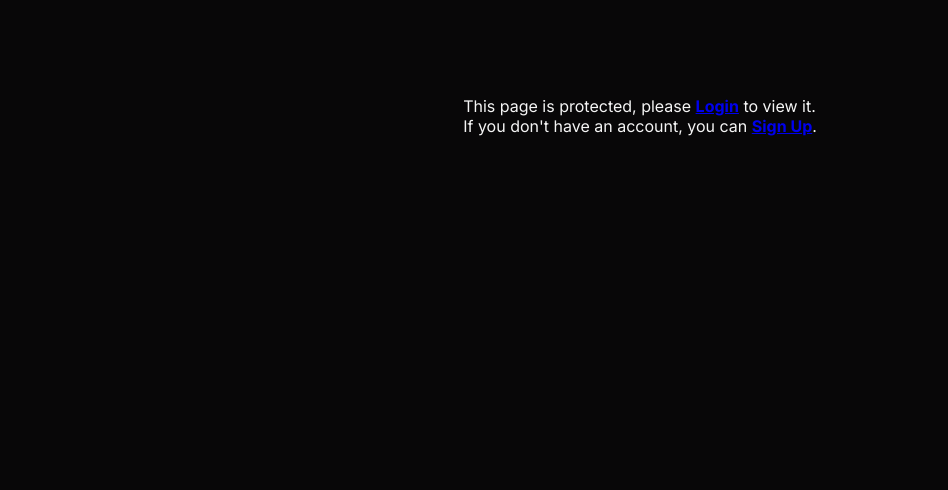
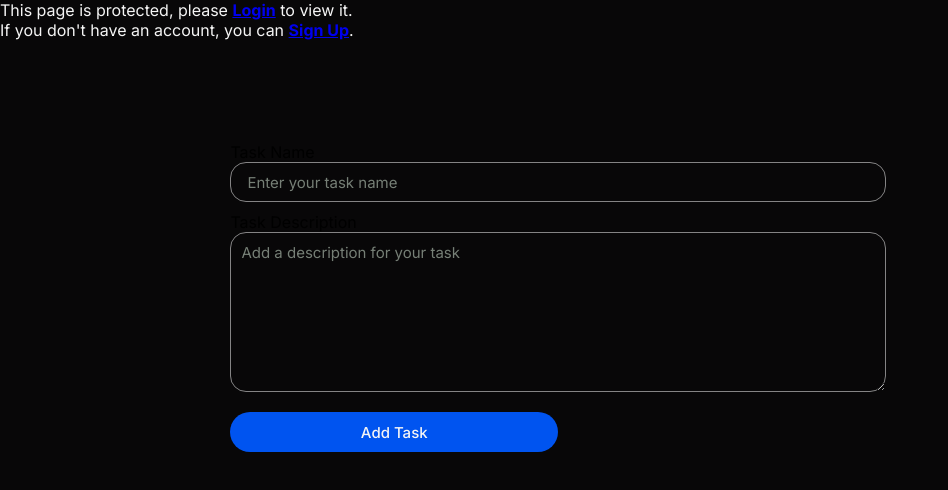
Before and after one commit to chengivan2/blackivtasks, a Next.js app: page / in a window 1280 px wide. Shown: the top 490 px of the page, without its empty margins (0-948 px from the left). Built offline with nearby package versions, Linux system fonts and the light colour scheme; no server answers.

Commit message:
Added task form and testing kinde auth data

```diff
--- a/package.json
+++ b/package.json
@@ -11,11 +11,14 @@
   "dependencies": {
     "@kinde-oss/kinde-auth-nextjs": "^2.2.3",
     "@prisma/client": "^5.12.1",
+    "@radix-ui/colors": "^3.0.0",
+    "@radix-ui/react-form": "^0.0.3",
     "@vercel/postgres": "^0.8.0",
     "@vercel/speed-insights": "^1.0.10",
     "next": "14.2.1",
     "react": "^18",
-    "react-dom": "^18"
+    "react-dom": "^18",
+    "react-toastify": "^10.0.5"
   },
   "devDependencies": {
     "eslint": "^8",
--- /dev/null
+++ b/src/app/components/Taskmain.jsx
@@ -0,0 +1,37 @@
+"use client";
+
+import React, { createContext, useState } from "react";
+import Taskform from "./taskForm/Taskform";
+import "@/app/componentsStyles/taskmain.css";
+
+// Create a new context and export
+export const TaskAddedContext = createContext();
+
+// Create a Context Provider
+const TaskAddedContextProvider = ({ children }) => {
+  const [taskAdded, setTaskAdded] = useState(false);
+
+  return (
+    <TaskAddedContext.Provider value={{ taskAdded, setTaskAdded }}>
+      {children}
+    </TaskAddedContext.Provider>
+  );
+};
+
+export default function Taskmain() {
+  return (
+    <>
+      <TaskAddedContextProvider>
+        <section className="task-form-section">
+          <Taskform />
+        </section>
+
+        <section className="your-tasks-section">
+          <div></div>
+
+          <div className="all-tasks"></div>
+        </section>
+      </TaskAddedContextProvider>
+    </>
+  );
+}
--- a/src/app/components/signedin.jsx
+++ b/src/app/components/signedin.jsx
@@ -6,7 +6,9 @@ import {
 import { getKindeServerSession } from "@kinde-oss/kinde-auth-nextjs/server";
 
 export default async function SignedIn() {
-  const { isAuthenticated } = getKindeServerSession();
+  const { isAuthenticated, getUser } = getKindeServerSession();
+
+  console.log(`The user is ${await getUser()}`);
 
   return (await isAuthenticated()) ? (
     <div>
--- /dev/null
+++ b/src/app/components/taskForm/Taskform.jsx
@@ -0,0 +1,108 @@
+"use client";
+
+import React, { useContext, useState } from "react";
+import { TaskAddedContext } from "@/app/components/Taskmain";
+import * as Form from "@radix-ui/react-form";
+import "@/app/componentsStyles/taskform.css";
+import { ToastContainer, toast } from "react-toastify";
+import "react-toastify/dist/ReactToastify.css";
+
+export default function Taskform() {
+  const [taskName, setTaskName] = useState("");
+  const [taskDescription, setTaskDescription] = useState("");
+
+  const { setTaskAdded } = useContext(TaskAddedContext);
+
+  const notifyAdd = () => toast("Task added successfully!");
+
+  const handleTaskNameChange = (e) => {
+    setTaskName(e.target.value);
+  };
+
+  const handleTaskDescriptionChange = (e) => {
+    setTaskDescription(e.target.value);
+  };
+
+  const onSubmitForm = async (e) => {
+    e.preventDefault();
+
+    try {
+      const response_from_create_api = await fetch("/api/create-todo", {
+        method: "POST",
+        headers: { "Content-Type": "application/json" },
+        body: JSON.stringify({ taskName, taskDescription }),
+      });
+
+      if (!response_from_create_api.ok) {
+        throw new Error(
+          `HTTP error! Status: ${response_from_create_api.status}`
+        );
+      } else {
+        setTaskAdded(true);
+        notifyAdd();
+      }
+    } catch (error) {
+      console.error(error.message);
+    }
+
+    setTaskName("");
+    setTaskDescription("");
+  };
+
+  return (
+    <div className="form-container">
+      <Form.Root className="FormRoot" onSubmit={onSubmitForm}>
+        <Form.Field className="FormField" name="taskname">
+          <div
+            style={{
+              display: "flex",
+              alignItems: "baseline",
+              justifyContent: "space-between",
+            }}
+          >
+            <Form.Label className="FormLabel">Task Name</Form.Label>
+            <Form.Message className="FormMessage" match="valueMissing">
+              Please enter a task
+            </Form.Message>
+          </div>
+          <Form.Control asChild>
+            <input
+              className="Input"
+              type="text"
+              value={taskName}
+              onChange={handleTaskNameChange}
+              placeholder="Enter your task name"
+              required
+            />
+          </Form.Control>
+        </Form.Field>
+
+        <Form.Field className="FormField" name="taskdescription">
+          <div
+            style={{
+              display: "flex",
+              alignItems: "baseline",
+              justifyContent: "space-between",
+            }}
+          >
+            <Form.Label className="FormLabel">Task Description</Form.Label>
+          </div>
+          <Form.Control asChild>
+            <textarea
+              className="Textarea"
+              value={taskDescription}
+              onChange={handleTaskDescriptionChange}
+              placeholder="Add a description for your task"
+            />
+          </Form.Control>
+        </Form.Field>
+        <Form.Submit asChild>
+          <button className="Button" style={{ marginTop: 10 }}>
+            Add Task
+          </button>
+        </Form.Submit>
+      </Form.Root>
+      <ToastContainer />
+    </div>
+  );
+}
--- /dev/null
+++ b/src/app/componentsStyles/taskform.css
@@ -0,0 +1,84 @@
+/* reset */
+input,
+textarea,
+button {
+  all: unset;
+  box-sizing: border-box;
+}
+/* reset */
+
+.form-container {
+  display: flex;
+  flex-direction: column;
+  justify-content: center;
+  padding: 8%;
+  width: 80%;
+}
+
+.FormRoot {
+  max-width: 80%;
+}
+
+.FormField {
+  display: grid;
+  margin-bottom: 10px;
+}
+
+.FormMessage {
+  font-size: 13px;
+  color: var(--warning-color);
+  opacity: 0.9;
+}
+
+.Input,
+.Textarea {
+  width: 100%;
+  display: inline-flex;
+  align-items: center;
+  justify-content: center;
+  font-size: 15px;
+  color: var(--main-text-color);
+  border: 1px solid hsla(0, 0%, 100%, 0.5);
+  border-radius: var(--medium-border-radius);
+  background-color: transparent;
+  outline: none;
+}
+
+.Input::placeholder,
+.Textarea::placeholder {
+  color: var(--secondary-text-color);
+}
+
+.Input {
+  padding: 0 16px;
+  height: 40px;
+  line-height: 1;
+}
+
+.Textarea {
+  min-height: 20vh;
+  resize: vertical;
+  padding: 10px;
+}
+
+.Button {
+  width: 50%;
+  border-radius: var(--button-border-radius);
+  background-color: var(--main-button-bg);
+  display: inline-flex;
+  align-items: center;
+  justify-content: center;
+  padding: 0 15px;
+  font-size: 15px;
+  line-height: 1;
+  font-weight: 500;
+  height: 40px;
+  color: var(--main-text-color);
+  transition: .5s ease-in-out;
+}
+
+.Button:hover {
+  background-color: var(--secondary-button-bg);
+  cursor: pointer;
+  background-color: var(--secondary-button-bg);
+}
--- /dev/null
+++ b/src/app/componentsStyles/taskmain.css
@@ -0,0 +1,5 @@
+.task-form-section {
+    display: flex;
+    flex-direction: row;
+    justify-content: center;
+}
--- a/src/app/globals.css
+++ b/src/app/globals.css
@@ -7,13 +7,14 @@
 
   --background-start-rgb: hsl(300, 7%, 3%);
   --background-end-rgb: hsl(198, 100%, 8%);
+
   --main-text-color: hsl(0, 0%, 96%);
-  --secondary-text-color: hsl(120, 4%, 91%);
+  --secondary-text-color: hsl(120, 4%, 48%);
 
   --main-button-bg: hsl(219, 100%, 47%);
-  --secondary-button-bg: hsl(198, 100%, 5%);
+  --secondary-button-bg: hsl(219, 100%, 23%);
 
-  --accent-color-one: hsl(213, 100%, 50%);
+  --accent-color-one: hsl(198, 100%, 5%);
   --accent-color-two: hsl(196, 100%, 47%);
   --warm-color: hsl(44, 98%, 62%);
   --danger-color: hsl(356, 74%, 52%);
--- a/src/app/page.js
+++ b/src/app/page.js
@@ -1,10 +1,12 @@
 import SignedIn from "./components/signedin";
+import Taskmain from "./components/Taskmain";
 import styles from "./page.module.css";
 
 export default function Home() {
   return (
     <main className={styles.main}>
       <SignedIn />
+      <Taskmain />
 
     </main>
   );
--- a/src/app/page.module.css
+++ b/src/app/page.module.css
@@ -1,224 +1,3 @@
-.main {
-  display: flex;
-  flex-direction: column;
-  justify-content: space-between;
-  align-items: center;
-  padding: 6rem;
-  min-height: 100vh;
-}
-
-.description {
-  display: inherit;
-  justify-content: inherit;
-  align-items: inherit;
-  font-size: 0.85rem;
-  max-width: var(--max-width);
-  width: 100%;
-  z-index: 2;
-  font-family: var(--font-mono);
-}
-
-.description a {
-  display: flex;
-  justify-content: center;
-  align-items: center;
-  gap: 0.5rem;
-}
-
-.description p {
-  position: relative;
-  margin: 0;
-  padding: 1rem;
-  background-color: rgba(var(--callout-rgb), 0.5);
-  border: 1px solid rgba(var(--callout-border-rgb), 0.3);
-  border-radius: var(--border-radius);
-}
-
-.code {
-  font-weight: 700;
-  font-family: var(--font-mono);
-}
-
-.grid {
-  display: grid;
-  grid-template-columns: repeat(4, minmax(25%, auto));
-  max-width: 100%;
-  width: var(--max-width);
-}
-
-.card {
-  padding: 1rem 1.2rem;
-  border-radius: var(--border-radius);
-  background: rgba(var(--card-rgb), 0);
-  border: 1px solid rgba(var(--card-border-rgb), 0);
-  transition: background 200ms, border 200ms;
-}
-
-.card span {
-  display: inline-block;
-  transition: transform 200ms;
-}
-
-.card h2 {
-  font-weight: 600;
-  margin-bottom: 0.7rem;
-}
-
-.card p {
-  margin: 0;
-  opacity: 0.6;
-  font-size: 0.9rem;
-  line-height: 1.5;
-  max-width: 30ch;
-  text-wrap: balance;
-}
-
-.center {
-  display: flex;
-  justify-content: center;
-  align-items: center;
-  position: relative;
-  padding: 4rem 0;
-}
-
-.center::before {
-  background: var(--secondary-glow);
-  border-radius: 50%;
-  width: 480px;
-  height: 360px;
-  margin-left: -400px;
-}
-
-.center::after {
-  background: var(--primary-glow);
-  width: 240px;
-  height: 180px;
-  z-index: -1;
-}
-
-.center::before,
-.center::after {
-  content: "";
-  left: 50%;
-  position: absolute;
-  filter: blur(45px);
-  transform: translateZ(0);
-}
-
-.logo {
-  position: relative;
-}
-/* Enable hover only on non-touch devices */
-@media (hover: hover) and (pointer: fine) {
-  .card:hover {
-    background: rgba(var(--card-rgb), 0.1);
-    border: 1px solid rgba(var(--card-border-rgb), 0.15);
-  }
-
-  .card:hover span {
-    transform: translateX(4px);
-  }
-}
-
-@media (prefers-reduced-motion) {
-  .card:hover span {
-    transform: none;
-  }
-}
-
-/* Mobile */
-@media (max-width: 700px) {
-  .content {
-    padding: 4rem;
-  }
-
-  .grid {
-    grid-template-columns: 1fr;
-    margin-bottom: 120px;
-    max-width: 320px;
-    text-align: center;
-  }
-
-  .card {
-    padding: 1rem 2.5rem;
-  }
-
-  .card h2 {
-    margin-bottom: 0.5rem;
-  }
-
-  .center {
-    padding: 8rem 0 6rem;
-  }
-
-  .center::before {
-    transform: none;
-    height: 300px;
-  }
-
-  .description {
-    font-size: 0.8rem;
-  }
-
-  .description a {
-    padding: 1rem;
-  }
-
-  .description p,
-  .description div {
-    display: flex;
-    justify-content: center;
-    position: fixed;
-    width: 100%;
-  }
-
-  .description p {
-    align-items: center;
-    inset: 0 0 auto;
-    padding: 2rem 1rem 1.4rem;
-    border-radius: 0;
-    border: none;
-    border-bottom: 1px solid rgba(var(--callout-border-rgb), 0.25);
-    background: linear-gradient(
-      to bottom,
-      rgba(var(--background-start-rgb), 1),
-      rgba(var(--callout-rgb), 0.5)
-    );
-    background-clip: padding-box;
-    backdrop-filter: blur(24px);
-  }
-
-  .description div {
-    align-items: flex-end;
-    pointer-events: none;
-    inset: auto 0 0;
-    padding: 2rem;
-    height: 200px;
-    background: linear-gradient(
-      to bottom,
-      transparent 0%,
-      rgb(var(--background-end-rgb)) 40%
-    );
-    z-index: 1;
-  }
-}
-
-/* Tablet and Smaller Desktop */
-@media (min-width: 701px) and (max-width: 1120px) {
-  .grid {
-    grid-template-columns: repeat(2, 50%);
-  }
-}
-
-@media (prefers-color-scheme: dark) {
-  .vercelLogo {
-    filter: invert(1);
-  }
-
-  .logo {
-    filter: invert(1) drop-shadow(0 0 0.3rem #ffffff70);
-  }
-}
 
 @keyframes rotate {
   from {
```
Also changed, not shown: src/app/api/add-new-user/route.js (added), 1 other file (tests, documents, lock files or other folders).
